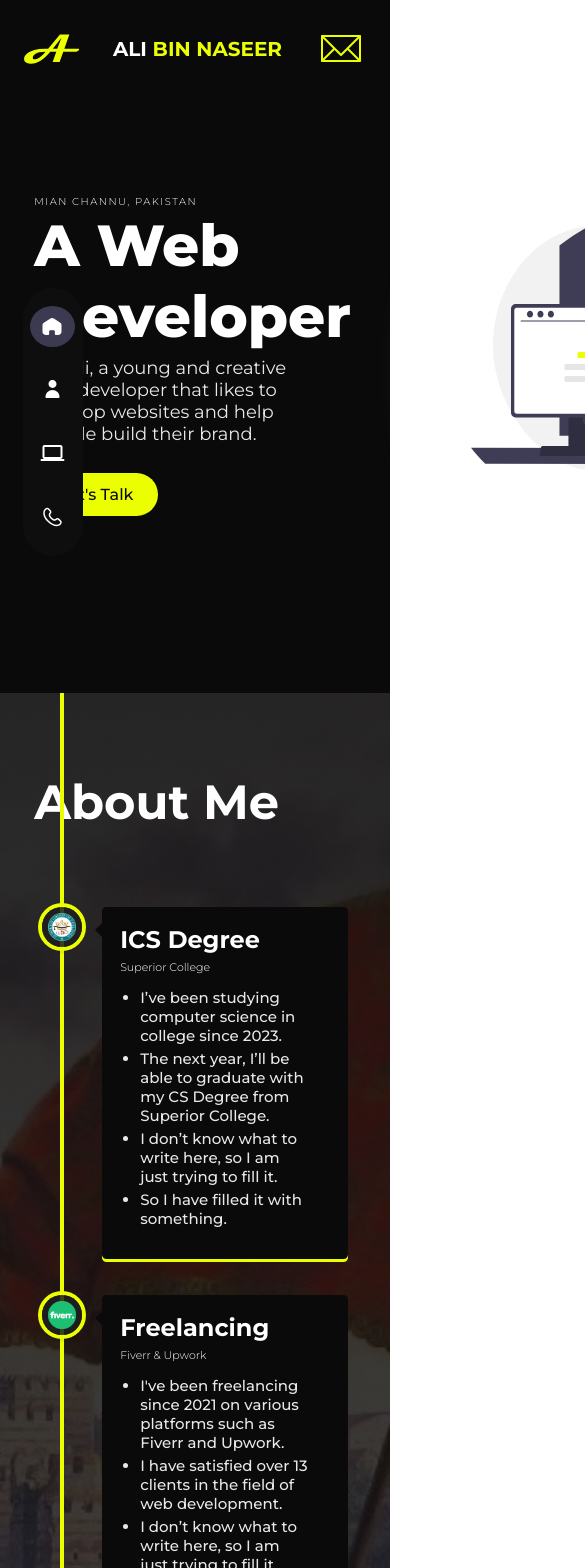
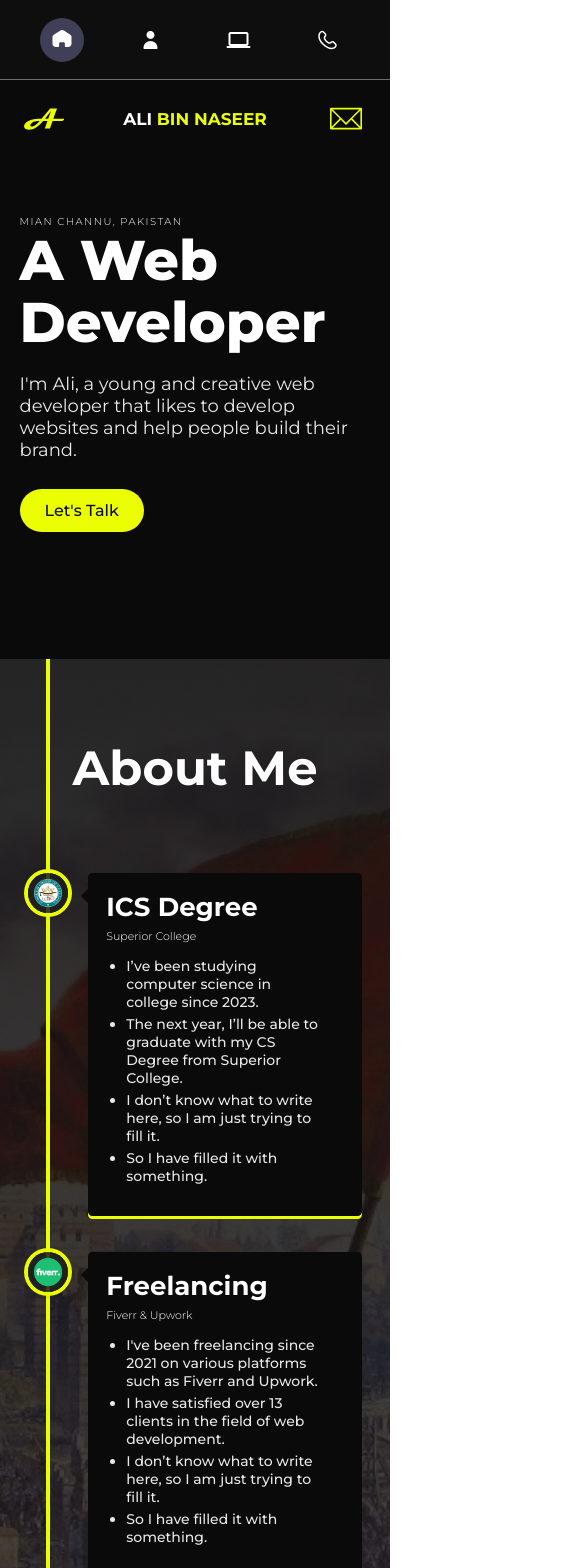
Before and after one commit to SaabK/portfolio, a React (Vite) app: page / in a window 390 px wide. Shown: the top 1568 px of the page, 585 px wide, since content can reach past the window. Built offline with nearby package versions, Linux system fonts and the light colour scheme.

Commit message:
Completed Mobile Design Except few bugs

```diff
--- a/src/components/Contact.tsx
+++ b/src/components/Contact.tsx
@@ -5,6 +5,9 @@ function Contact() {
   return (
     <section id="contact">
       <div className="container flex justify-between">
+        <h1>
+          Let's <span className="text-yellow">Talk</span>
+        </h1>
         <div className="information flex-1">
           <h1>
             Let's <span className="text-yellow">Talk</span>
--- a/src/components/ExperienceCard.tsx
+++ b/src/components/ExperienceCard.tsx
@@ -21,7 +21,7 @@ function ExperienceCard({ experience }: IExperienceCard) {
     >
       <h3>{experience.heading}</h3>
       <span className="text-xs">{experience.sub_heading}</span>
-      <ul className="px-5 pt-3 gap-1 flex flex-col justify-between">
+      <ul className="px-5 pt-3 gap-1 flex flex-col justify-between" id="points">
         {experience.experienceList.map((item, index) => (
           <li key={index} className="text-sm body">
             {item}
--- a/src/components/Topbar.tsx
+++ b/src/components/Topbar.tsx
@@ -3,12 +3,15 @@ import email from "../assets/icons/email.svg";
 
 function Topbar() {
   return (
-    <header className="topbar p-6 bg-black flex items-center justify-between">
-      <img src={logo} />
+    <header
+      className="p-6 bg-black flex items-center justify-between"
+      id="topbar"
+    >
+      <img src={logo} className="logo" />
       <span className="wordmark">
         Ali <span className="text-yellow">Bin Naseer</span>
       </span>
-      <img src={email} alt="Let's chat" />
+      <img src={email} alt="Let's chat" className="chat" />
     </header>
   );
 }
--- a/src/css/utilities.scss
+++ b/src/css/utilities.scss
@@ -158,6 +158,7 @@ $pos: (
   width: fit-content;
   cursor: pointer;
   transition: $transition-1;
+  text-align: center;
 }
 
 .btn:hover,
@@ -168,3 +169,10 @@ $pos: (
 .btn-primary {
   background: $yellow;
 }
+
+@media (max-width: 480px) {
+  .container {
+    max-width: 480px;
+    width: 90% !important;
+  }
+}
--- a/src/css/variables.scss
+++ b/src/css/variables.scss
@@ -1,7 +1,7 @@
 $yellow: #ebff00;
 $black: #0a0a0a;
 $light-black: #1f1f1f;
-$blueish-black: #3b3a51;
+$blueish-black: #403f58;
 $dark-black: #0e0e0e;
 $white: #fff;
 $grey: #e8e8e8;
@@ -29,3 +29,6 @@ $fs-body: 1.8rem;
 $section-padding: 8rem;
 
 $transition-1: all 0.3s;
+
+@media (max-width: 480px) {
+}
--- a/src/index.scss
+++ b/src/index.scss
@@ -303,6 +303,10 @@ h4 {
   .container {
     position: relative;
     z-index: 1;
+
+    & > h1 {
+      display: none;
+    }
   }
 
   .social-icons {
@@ -421,3 +425,167 @@ h4 {
     font-family: $ff-semibold;
   }
 }
+
+// Mobile Version
+
+@media (max-width: 480px) {
+  h1 {
+    font-size: 5.6rem;
+    line-height: 1.1;
+  }
+
+  h3 {
+    font-size: 2.6rem;
+  }
+
+  // Navbar
+  .navbar {
+    top: 0;
+    left: 0;
+    height: auto;
+    width: 100%;
+    box-shadow: 0 1px 0 rgba(255, 255, 255, 0.4);
+
+    ul {
+      flex-direction: row;
+      width: inherit;
+      justify-content: space-between;
+      border-radius: 0;
+
+      padding-inline: 4rem;
+    }
+  }
+
+  // Topbar
+
+  #topbar {
+    position: relative;
+    top: 7.5rem;
+
+    .logo {
+      width: 4rem;
+      height: auto;
+    }
+
+    .wordmark {
+      font-size: 1.7rem;
+    }
+
+    .chat {
+      width: 4rem;
+      height: auto;
+    }
+  }
+
+  // Home/Hero Section
+
+  #home {
+    padding-block-start: 12rem;
+    padding-block-end: 10rem;
+
+    article {
+      h1 {
+        margin-block-end: 2rem !important;
+      }
+      .body {
+        width: 100% !important;
+      }
+    }
+
+    .hero-image {
+      display: none;
+    }
+  }
+
+  // About Section
+
+  #about {
+    h2 {
+      text-align: center;
+    }
+
+    #points {
+      li {
+        font-size: 1.4rem;
+      }
+    }
+  }
+
+  .timeline::before {
+    height: 111%;
+  }
+
+  .vertical-timeline {
+    padding: 13em 0 !important;
+    padding-bottom: 0em !important;
+  }
+
+  // Skills Section
+
+  #skills {
+    display: none;
+    ul {
+      flex-wrap: wrap;
+      gap: 3rem;
+      justify-content: center;
+    }
+  }
+
+  // Projects Section
+
+  .my-projects {
+    grid-template-columns: 1fr;
+  }
+
+  .project-card {
+    max-width: max-content;
+
+    .project-image {
+      img {
+        height: auto;
+      }
+    }
+  }
+
+  .project-content {
+    .body {
+      font-size: 1.5rem !important;
+    }
+  }
+
+  // Contact Section
+
+  #contact {
+    background-position: right center;
+    .container {
+      flex-direction: column;
+      gap: 2rem;
+
+      & > *:not(:first-child) {
+        align-self: center;
+      }
+
+      & > h1 {
+        display: block;
+      }
+
+      #form {
+        order: 1;
+        width: 100%;
+
+        .form-body {
+          width: 100%;
+        }
+      }
+
+      .information {
+        order: 2;
+        gap: 2rem;
+
+        h1 {
+          display: none;
+        }
+      }
+    }
+  }
+}
```
Also changed, not shown: 1 other file (tests, documents, lock files or other folders).
